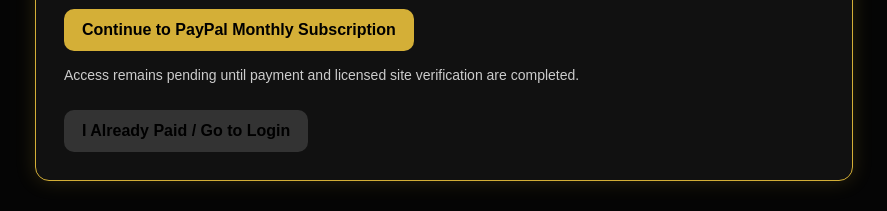
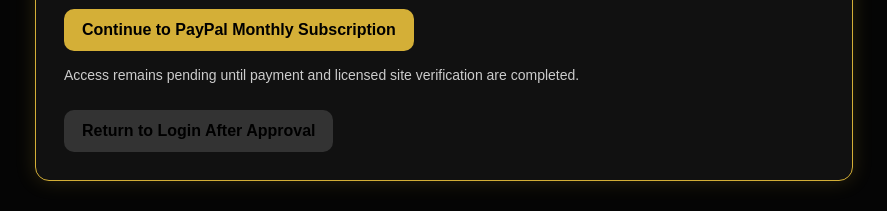
Before and after one commit to Pearlzzpearlzz/Nilpf-store, a Flask app: template templates/request_access.html in a window 1280 px wide. Shown: the part 737-948 px from the top of the page, without its empty margins (196-1083 px from the left). Run offline with Flask 3, Linux system fonts and the light colour scheme; the visitor is signed in with stand-in values (Sample User, id 1); the template is opened without the code that fills it: most values are stand-ins (such as "Sample title", 1, 10 or a date in 2020).

Commit message:
Clarify approval wording after access request

```diff
--- a/templates/request_access.html
+++ b/templates/request_access.html
@@ -161,7 +161,7 @@
         Access remains pending until payment and licensed site verification are completed.
       </p>
 
-      <a class="btn" href="/login" style="background:#333; margin-top:10px;">I Already Paid / Go to Login</a>
+      <a class="btn" href="/login" style="background:#333; margin-top:10px;">Return to Login After Approval</a>
     {% else %}
 
       <div class="notice">
```
